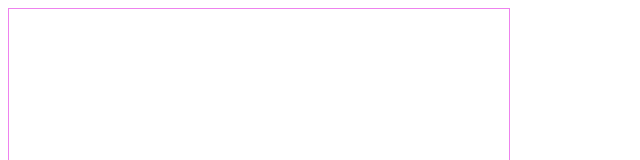
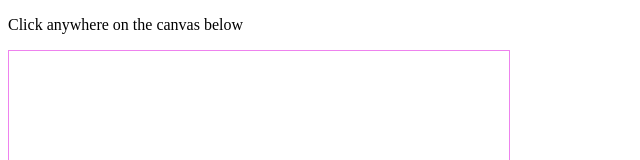
Before and after one commit to myverdict/week6-web-programming-javascript, a plain HTML site: page html-canvas/mouse_events.html in a window 1280 px wide. Shown: the top 160 px of the page, without its empty margins (0-640 px from the left). Drawn offline with Linux system fonts and the light colour scheme.

Commit message:
added text to mouse events file

```diff
--- a/html-canvas/mouse_events.html
+++ b/html-canvas/mouse_events.html
@@ -13,6 +13,8 @@
   </head>
 
   <body>
+    <p>Click anywhere on the canvas below</p>
+
     <canvas id="canvas" width="500" height="500"></canvas>
 
     <script>
```
